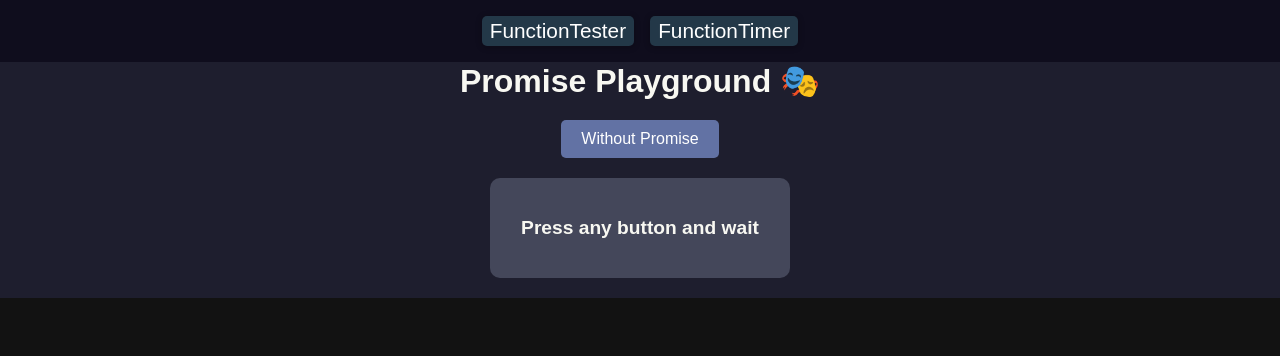
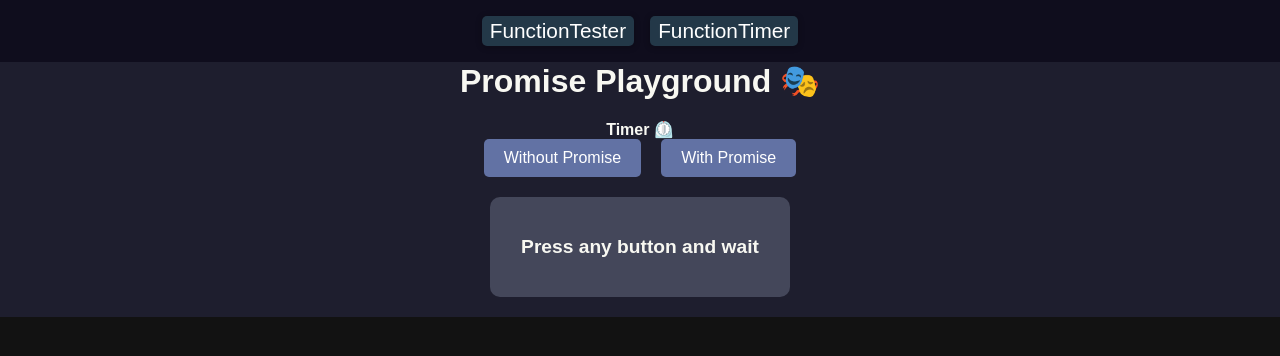
Before and after one commit to Espadv69/PromisePlayground, a React (Vite) app: page /timer in a window 1280 px wide. Shown: the top 356 px of the page. Built offline with nearby package versions, Linux system fonts and the light colour scheme.

Commit message:
Add promise-based timer functionality to FunctionTimer component

```diff
--- a/src/components/FunctionsComponents/FunctionTimer.jsx
+++ b/src/components/FunctionsComponents/FunctionTimer.jsx
@@ -13,6 +13,17 @@ const FunctionTimer = () => {
     }, seconds * 1000)
   }
 
+  // Function with promises ✅
+  const startTimerWithPromise = (seconds) => {
+    setMessage(`Waiting for ${seconds} seconds...`)
+
+    new Promise((resolve) => {
+      timeoutId = setTimeout(() => {
+        resolve(`Timer finished after ${seconds} seconds`)
+      }, seconds * 1000)
+    }).then((message) => setMessage(message))
+  }
+
   // 🚀 Clear Timeout
   useEffect(() => {
     return () => clearTimeout(timeoutId)
@@ -21,6 +32,7 @@ const FunctionTimer = () => {
   return (
     <section className="promises-container">
       <h1 className="title">Promise Playground 🎭</h1>
+      <h4>Timer ⏲️</h4>
 
       <div className="buttons-container">
         <button
@@ -28,6 +40,9 @@ const FunctionTimer = () => {
           onClick={() => startTimerWithoutPromise(3)}
         >
           Without Promise
+        </button>
+        <button className="action-btn" onClick={() => startTimerWithPromise(3)}>
+          With Promise
         </button>
       </div>
 
```
